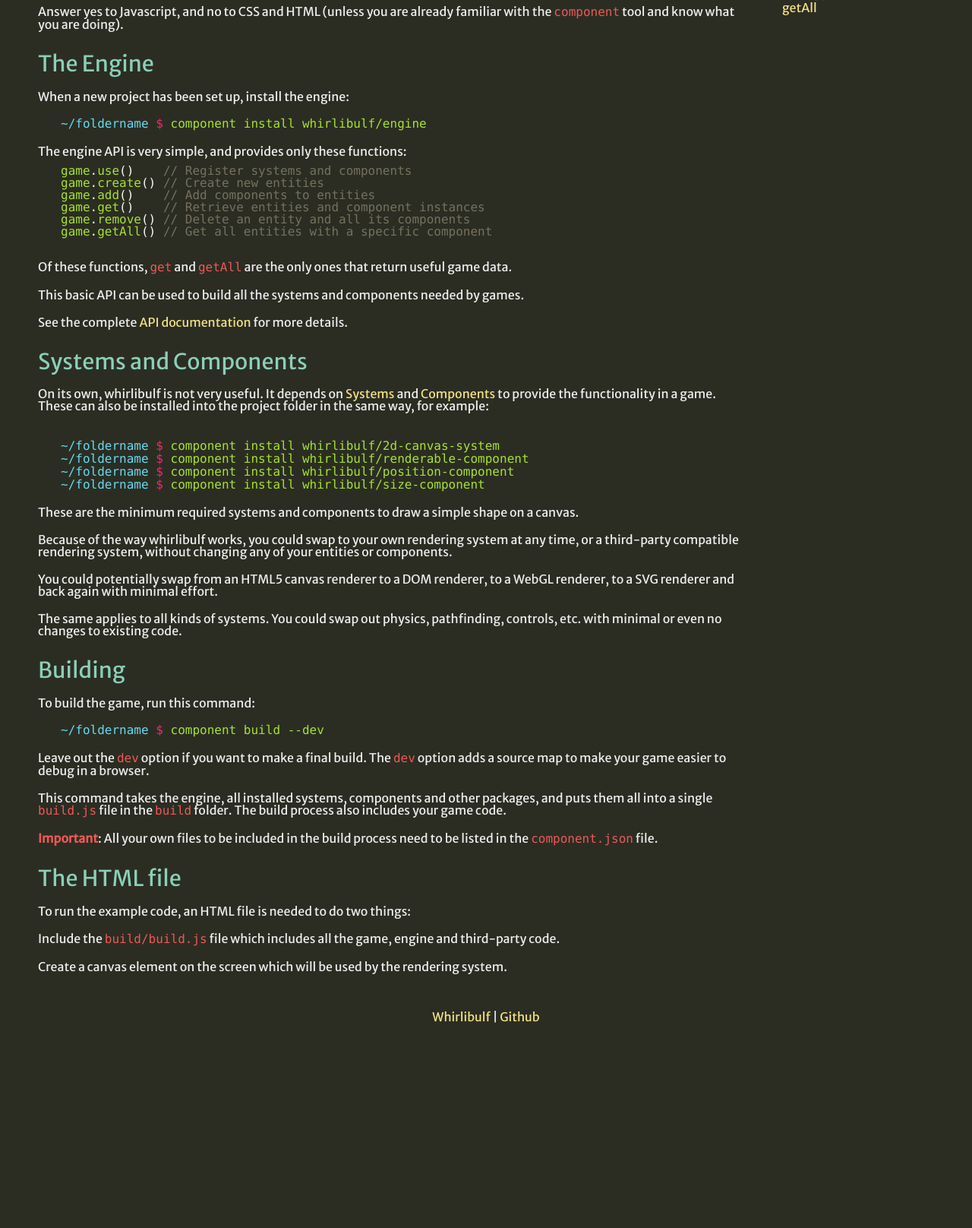
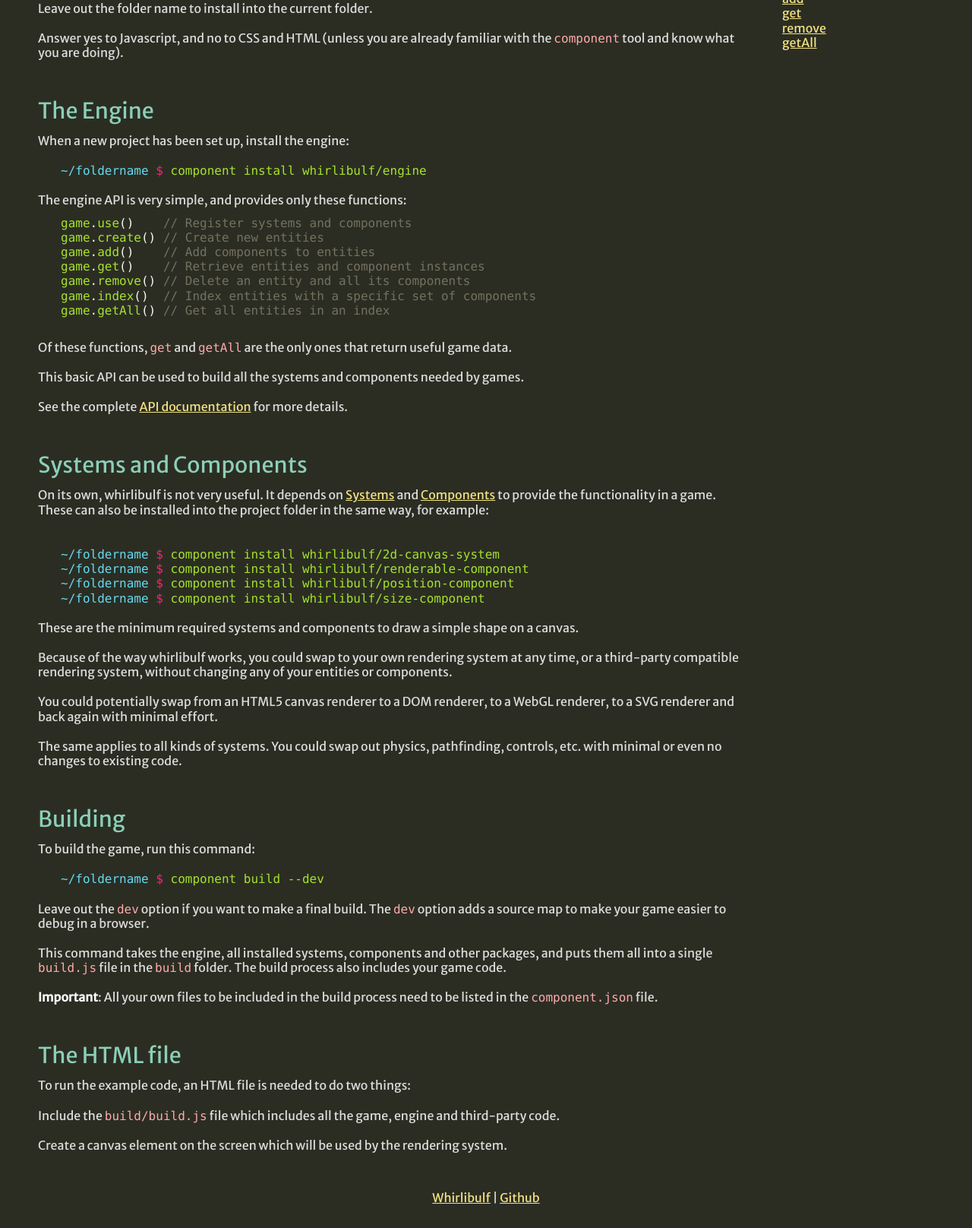
Before and after one commit to whirlibulf/engine, a Jekyll site: the page built from docs/basic-usage.md, in a window 1280 px wide, cut to the strip 324-1940 px from the top of the page. Shown: the whole strip at 76% size. Built offline with Jekyll 4.4.1, drawn with Linux system fonts in a browser that asks for light colours; some web fonts are replaced; before the commit the page ends 1700 px from its top, so only the background shows below that.

```diff
--- a/css/main.css
+++ b/css/main.css
@@ -1,28 +1,36 @@
 body {
   background-color: #2B2D23;
   font-family: 'Merriweather Sans', sans-serif;
-  color: #EEE;
+  color: #DDD;
+  line-height: 120%;
 }
 
 h1 {
-  margin-top: 40px;
+  margin-top: 2.5em;
   font-size: 200%;
   color: #8CCFB7;
 }
 
 h2 {
-  margin-top: 30px;
+  margin-top: 2em;
   font-size: 180%;
   color: #8CCFB7;
 }
 
+h3 {
+    margin-top: 2em;
+    font-size: 150%;
+    color: #8CCFB7;
+}
+
 #header {
+  margin-top: -2em;
   font-size: 150%;
 }
 
 a, a:hover, a:visited {
   color: #EEE;
-  text-decoration: none;
+  text-decoration: underline;
 }
 
 a:hover {
@@ -42,7 +50,8 @@ a:hover {
 }
 
 strong {
-  color: #EE5856;
+  //color: #EE5856;
+  color: #FFF;
   font-weight: bold;
 }
 
@@ -84,7 +93,7 @@ code {
 }
 
 p code, li code {
-  color: #EE5856;
+  color: #FFAAAA;
 }
 
 #footer {
--- a/docs/basic-usage.md
+++ b/docs/basic-usage.md
@@ -39,7 +39,8 @@ game.create() // Create new entities
 game.add()    // Add components to entities
 game.get()    // Retrieve entities and component instances
 game.remove() // Delete an entity and all its components
-game.getAll() // Get all entities with a specific component
+game.index()  // Index entities with a specific set of components
+game.getAll() // Get all entities in an index
 {% endhighlight %}
 
 Of these functions, `get` and `getAll` are the only ones that return useful game data.
```
Also changed, not shown: docs/systems.md (+119 -1 lines).
